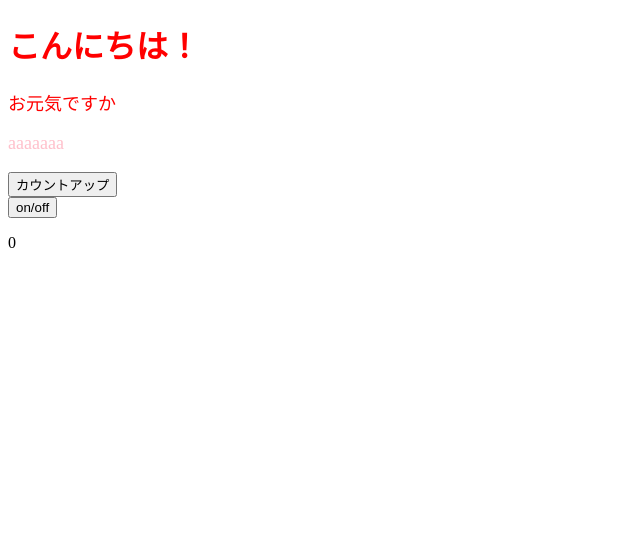
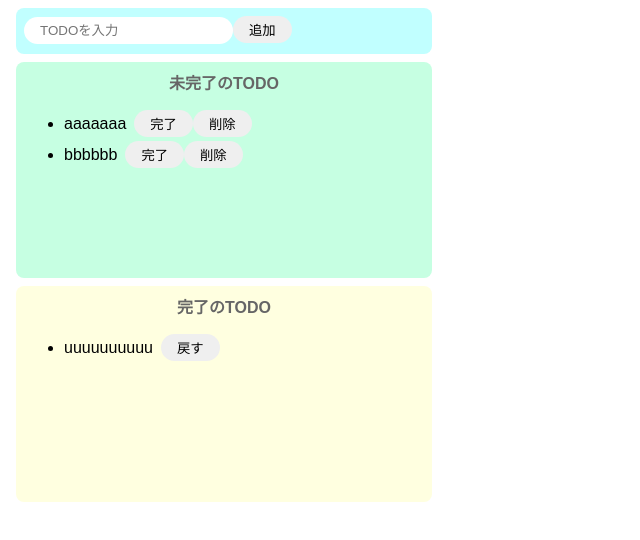
Before and after one commit to mizuki-yamada/react-practice, a React (Create React App) app: page / in a window 1280 px wide. Shown: the top 540 px of the page, without its empty margins (0-640 px from the left). Built offline with nearby package versions, Linux system fonts and the light colour scheme.

Commit message:
useStateを定義

```diff
--- a/src/App.jsx
+++ b/src/App.jsx
@@ -1,45 +1,45 @@
-/* react - hooks / exhaustive - deps; off */
+import React, { useState } from "react";
+import "./styles.css";
 
-import React, { useEffect, useState } from "react";
-import ColorfulMessage from "./components/ColorfulMessage";
+export const App = () => {
+  const [incompleteTodos, setIncompleteTodos] = useState(['aaaaaaa','bbbbbb']);
+  const [completeTodos, setCompleteTodos] = useState(['uuuuuuuuuu']);
 
-const App = () => {
-  console.log("最初");
-  const [num, setNum] = useState(0);
-  const [faceShowFlag, setFaceShowFlag] = useState(false);
+    return (
+    <>
+      <div className="input-area">
+        <input placeholder="TODOを入力" />
+        <button>追加</button>
+      </div>
+      <div className="incomplete-area">
+        <p className="title">未完了のTODO</p>
+          <ul>
+            {incompleteTodos.map((todo) => {
+              return (
+                <div key={todo} className="list-row">
+                {/* 仮想DOMなので、ループする場合、何番目のループなのか目印をつける必要がある */}
+                  <li>{todo}</li>
+                  <button>完了</button>
+                  <button>削除</button>
+                </div>
+              );
+            })}
 
-  const onClickCountUp = () => {
-    setNum(num + 1);
-  };
-
-  const onClickSwitchShowFlag = () => {
-    setFaceShowFlag(!faceShowFlag);
-  };
-
-  //numだけに関心を寄せたい処理があるとき
-  useEffect(() => {
-    if (num > 0) {
-      if (num % 3 === 0) {
-        faceShowFlag || setFaceShowFlag(true);
-      } else {
-        faceShowFlag && setFaceShowFlag(false);
-      }
-    }
-    // eslint-disable-next-line react-hooks/exhaustive-deps
-  }, [num]);
-
-  return (
-    <>
-      <h1 style={{ color: "red" }}>こんにちは！</h1>
-      <ColorfulMessage color="red">お元気ですか</ColorfulMessage>
-      <ColorfulMessage color="pink">aaaaaaa</ColorfulMessage>
-      <button onClick={onClickCountUp}>カウントアップ</button>
-      <br />
-      <button onClick={onClickSwitchShowFlag}>on/off</button>
-      <p>{num}</p>
-      {faceShowFlag && <p>😃</p>}
+        </ul>
+      </div>
+      <div className="complete-area">
+        <p className="title">完了のTODO</p>
+          <ul>
+            {completeTodos.map((todo) => {
+              return (
+                <div key={todo} className="list-row">
+                  <li>{todo}</li>
+                  <button>戻す</button>
+                </div>
+              );
+            })}
+        </ul>
+      </div>
     </>
   );
 };
-
-export default App;
--- a/src/index.js
+++ b/src/index.js
@@ -1,5 +1,5 @@
 import React from "react";
 import ReactDOM from "react-dom";
-import App from "./App";
+import { App } from "./App";
 
 ReactDOM.render(<App />, document.getElementById("root"));
--- /dev/null
+++ b/src/styles.css
@@ -0,0 +1,66 @@
+body {
+  font-family: sans-serif;
+}
+
+input {
+  border-radius: 16px;
+  border: none;
+  padding: 6px 16px;
+  outline: none;
+}
+
+button {
+  border-radius: 16px;
+  border: none;
+  padding: 4px 16px;
+}
+
+button:hover {
+  background-color: #ff7fff;
+  color: #fff;
+  cursor: pointer;
+}
+
+li {
+  margin-right: 8px;
+}
+
+.title {
+  text-align: center;
+  margin-top: 0;
+  font-weight: bold;
+  color: #666;
+}
+
+.input-area {
+  background-color: #c1ffff;
+  width: 400px;
+  height: 30px;
+  padding: 8px;
+  margin: 8px;
+  border-radius: 8px;
+}
+
+.incomplete-area {
+  background-color: #c6ffe2;
+  width: 400px;
+  min-height: 200px;
+  padding: 8px;
+  margin: 8px;
+  border-radius: 8px;
+}
+
+.complete-area {
+  background-color: #ffffe0;
+  width: 400px;
+  min-height: 200px;
+  padding: 8px;
+  margin: 8px;
+  border-radius: 8px;
+}
+
+.list-row {
+  display: flex;
+  align-items: center;
+  padding-bottom: 4px;
+}
```
